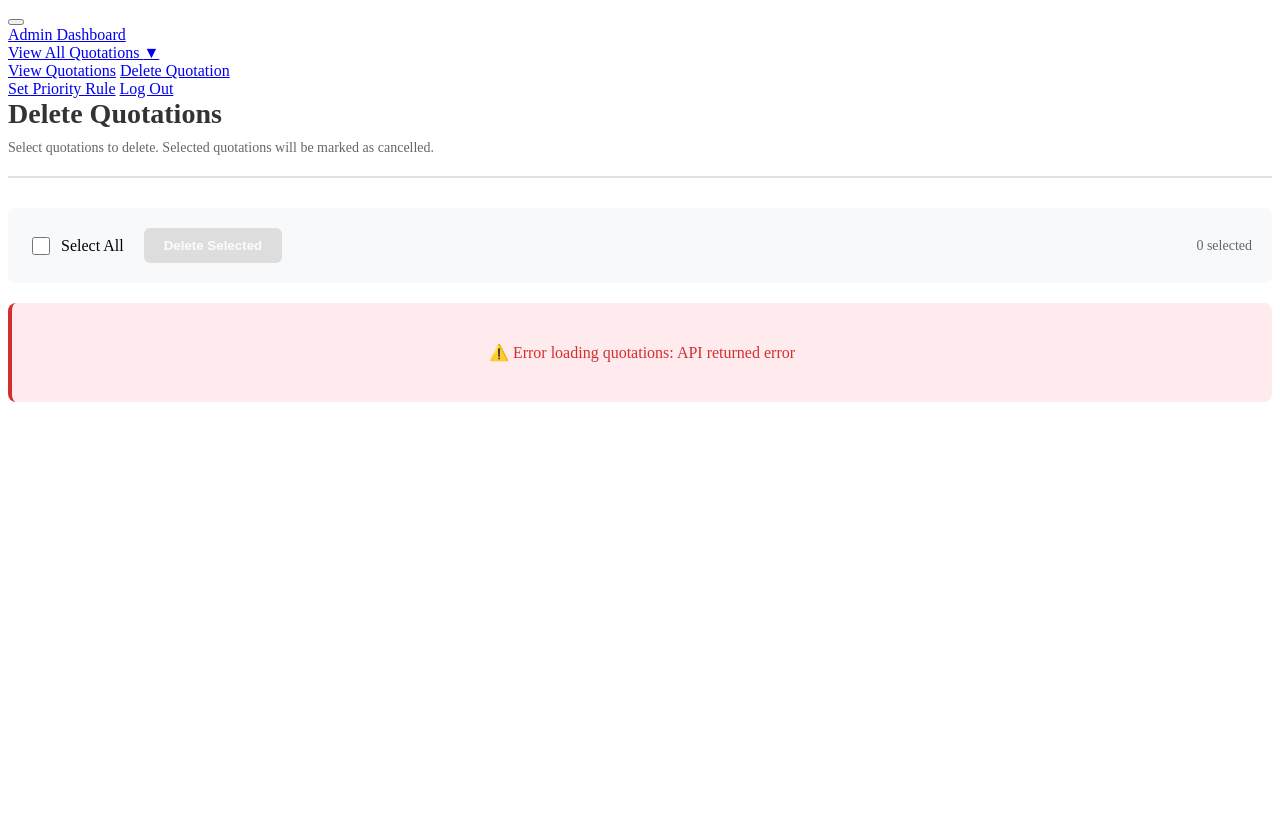
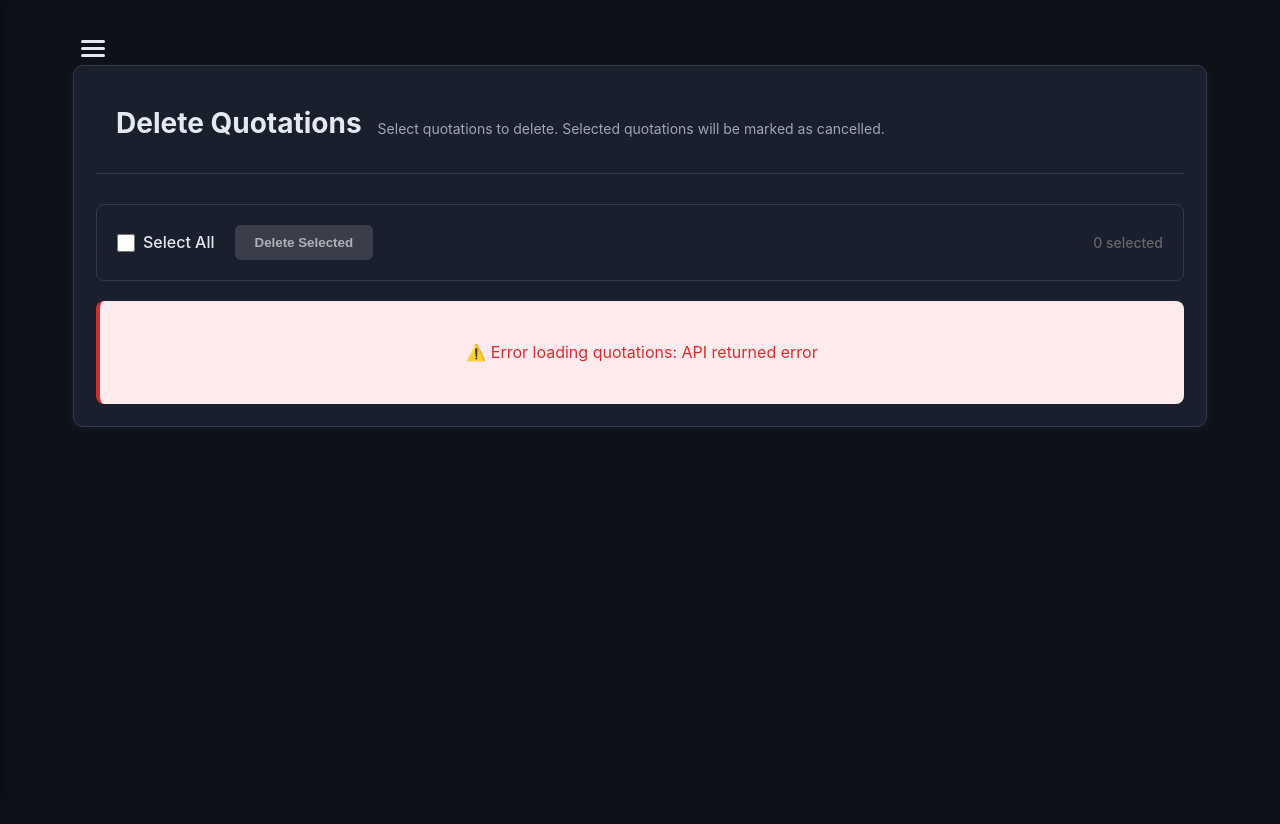
Before and after one commit to JJasXS/eQuotation, a Flask app: page /admin/delete-quotations in a window 1280 px wide. Before the commit the page ends 402 px from the top, so only its background shows below. Run offline with Flask 3, Linux system fonts and the light colour scheme; the visitor is signed in with stand-in values (Sample User, id 1); data that the repository does not hold is empty; parts of the project's set-up code (start-up, migrations or seed data) failed here and were passed over.

Commit message:
Addedd css in delete quotation

```diff
--- a/static/css/deleteQuotations.css
+++ b/static/css/deleteQuotations.css
@@ -1,22 +1,53 @@
 /* Delete Quotations Page Styling */
+
+html, body {
+    margin: 0;
+    padding: 0;
+    min-height: 100%;
+    background-color: #0d1118;
+    font-family: -apple-system, BlinkMacSystemFont, 'Segoe UI', Roboto, Helvetica, Arial, sans-serif;
+    color: #e4e9f1;
+}
+
+body {
+    line-height: 1.4;
+    background-color: #0d1118;
+    color: #e4e9f1;
+}
+
+.admin-container {
+    max-width: 1150px;
+    margin: 24px auto;
+    padding: 8px;
+    box-sizing: border-box;
+    background-color: #0d1118;
+}
+
+.admin-content {
+    background-color: #1a1f2e;
+    border: 1px solid #343b46;
+    border-radius: 10px;
+    box-shadow: 0 2px 10px rgba(31, 42, 55, 0.5);
+    padding: 22px;
+}
 
 /* Admin Header */
 .admin-header {
     margin-bottom: 30px;
     padding-bottom: 20px;
-    border-bottom: 2px solid #e0e0e0;
+    border-bottom: 1px solid #343b46;
 }
 
 .admin-header h1 {
     font-size: 28px;
     font-weight: 700;
-    color: #333;
+    color: #e4e9f1;
     margin: 0 0 10px 0;
 }
 
 .admin-header p {
     font-size: 14px;
-    color: #666;
+    color: #9ba7b6;
     margin: 0;
 }
 
@@ -26,10 +57,11 @@
     align-items: center;
     gap: 20px;
     padding: 20px;
-    background-color: #f8f9fa;
+    background-color: #1a1f2e;
     border-radius: 8px;
     margin-bottom: 20px;
     flex-wrap: wrap;
+    border: 1px solid #343b46;
 }
 
 .select-all-label {
@@ -39,6 +71,7 @@
     cursor: pointer;
     font-weight: 500;
     user-select: none;
+    color: #e4e9f1;
 }
 
 .select-all-label input[type="checkbox"] {
--- a/static/js/deleteQuotations.js
+++ b/static/js/deleteQuotations.js
@@ -185,7 +185,7 @@
 
         console.log('[DELETE] Sending payload:', JSON.stringify(payload));
 
-        const response = await fetch('/api/admin/bulk_cancel_quotations', {
+        const response = await fetch('/api/admin/delete_quotations', {
             method: 'POST',
             headers: {
                 'Content-Type': 'application/json'
--- a/templates/deleteQuotations.html
+++ b/templates/deleteQuotations.html
@@ -4,8 +4,10 @@
     <meta charset="UTF-8">
     <meta name="viewport" content="width=device-width, initial-scale=1.0">
     <title>Admin - Delete Quotations</title>
-    <link rel="stylesheet" href="/static/css/adminViewQuotations.css">
-    <link rel="stylesheet" href="/static/css/deleteQuotations.css">
+    <link rel="stylesheet" href="{{ url_for('static', filename='css/admin.css') }}">
+    <link rel="stylesheet" href="{{ url_for('static', filename='css/hamburger_menu.css') }}">
+    <link rel="stylesheet" href="{{ url_for('static', filename='css/adminViewQuotations.css') }}">
+    <link rel="stylesheet" href="{{ url_for('static', filename='css/deleteQuotations.css') }}">
 </head>
 <body>
     <div class="admin-container">
```
Also changed, not shown: other parts of static/css/deleteQuotations.css (+21 -15 lines).
